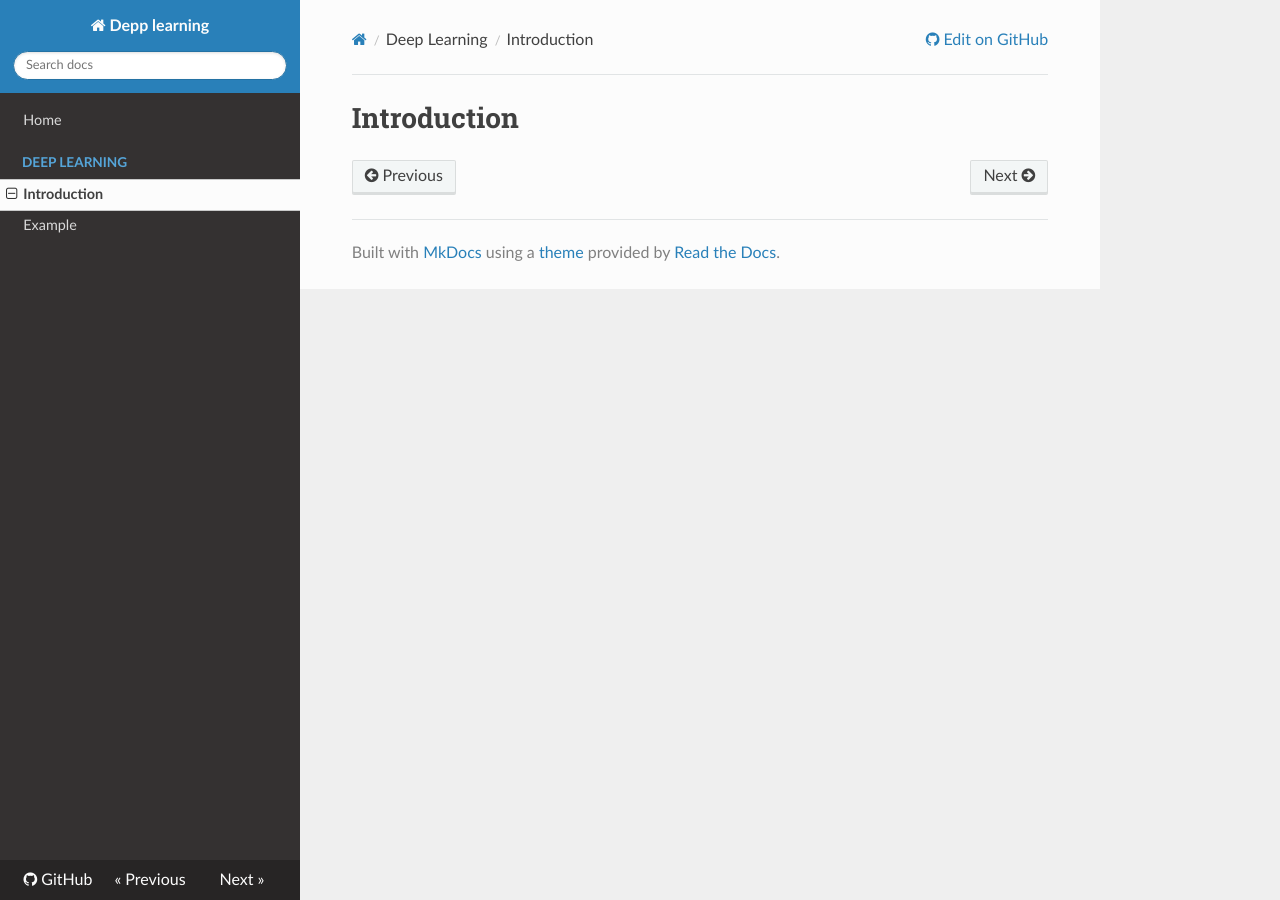
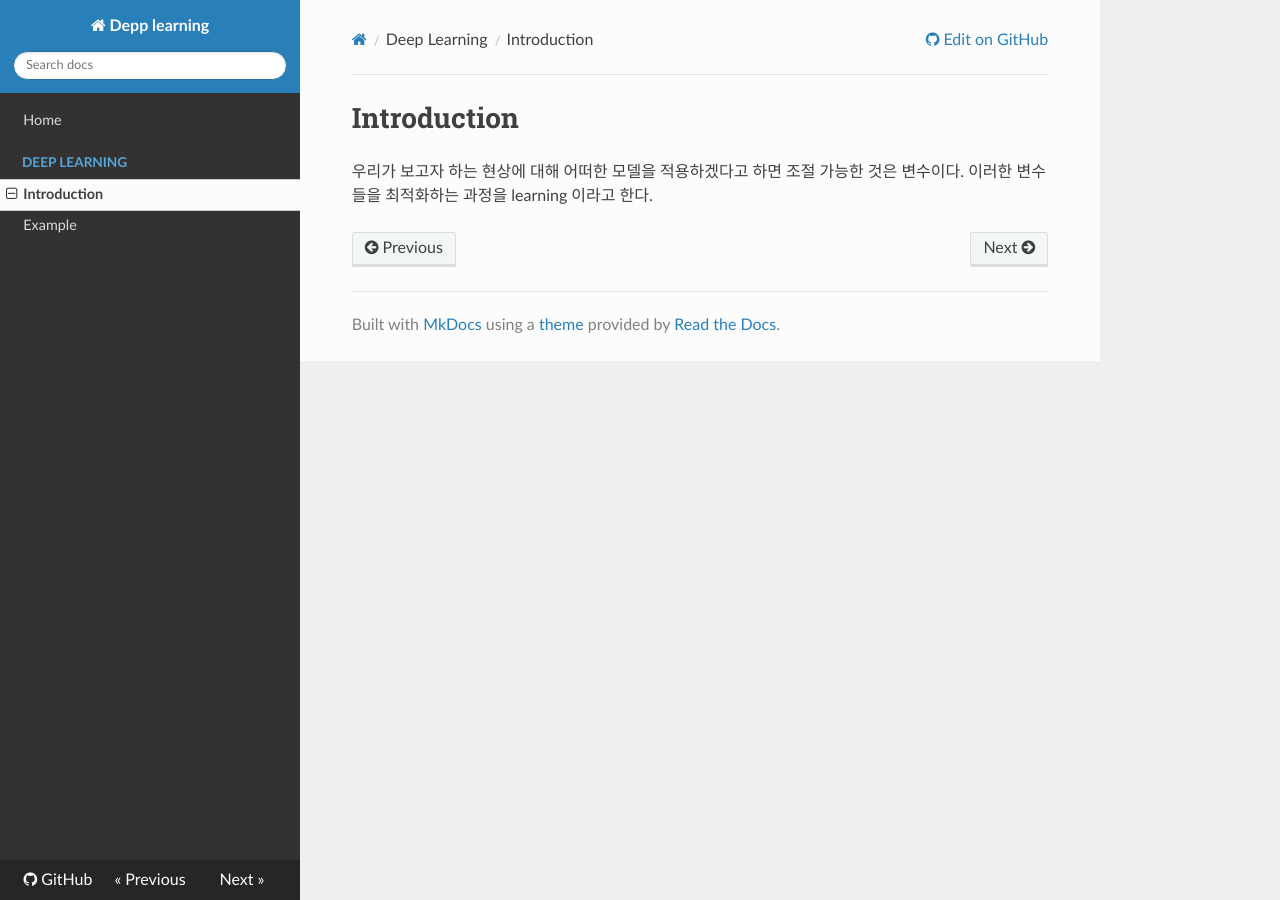
Before and after one commit to WonyoungCho/AI, an MkDocs documentation site: the page built from docs/deeplearning_int.md, in a window 1280 px wide. Built offline with MkDocs 1.6.1, drawn with Linux system fonts in a browser that asks for light colours; nearby versions of some CDN libraries; old or Windows-style settings are respelled for this version of MkDocs.

Commit message:
Update deeplearning_int.md

```diff
--- a/docs/deeplearning_int.md
+++ b/docs/deeplearning_int.md
@@ -1 +1,3 @@
 # Introduction
+
+우리가 보고자 하는 현상에 대해 어떠한 모델을 적용하겠다고 하면 조절 가능한 것은 변수이다. 이러한 변수들을 최적화하는 과정을 learning 이라고 한다.
```
